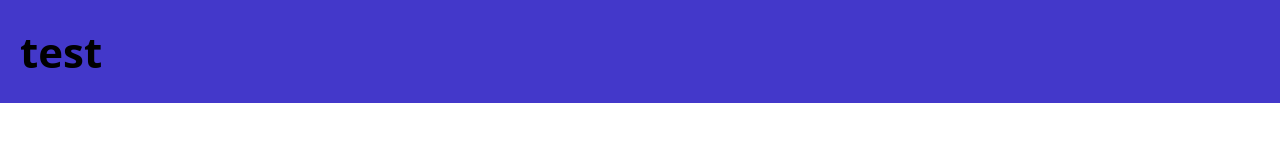
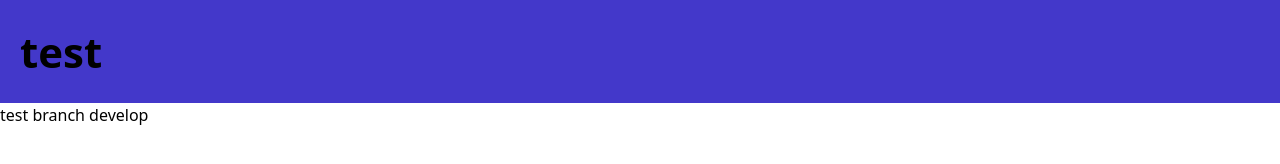
Before and after one commit to rayhanfuadi/to-do-list, a plain HTML site: page index.html in a window 1280 px wide. Drawn offline with Linux system fonts and the light colour scheme.

Commit message:
test branch develop

```diff
--- a/index.html
+++ b/index.html
@@ -10,6 +10,7 @@
 
 <body>
     <h1 class="text-[42px] text-black font-bold p-5 bg-indigo-700">test</h1>
+    <div class="">test branch develop</div>
 </body>
 
 </html>
```
